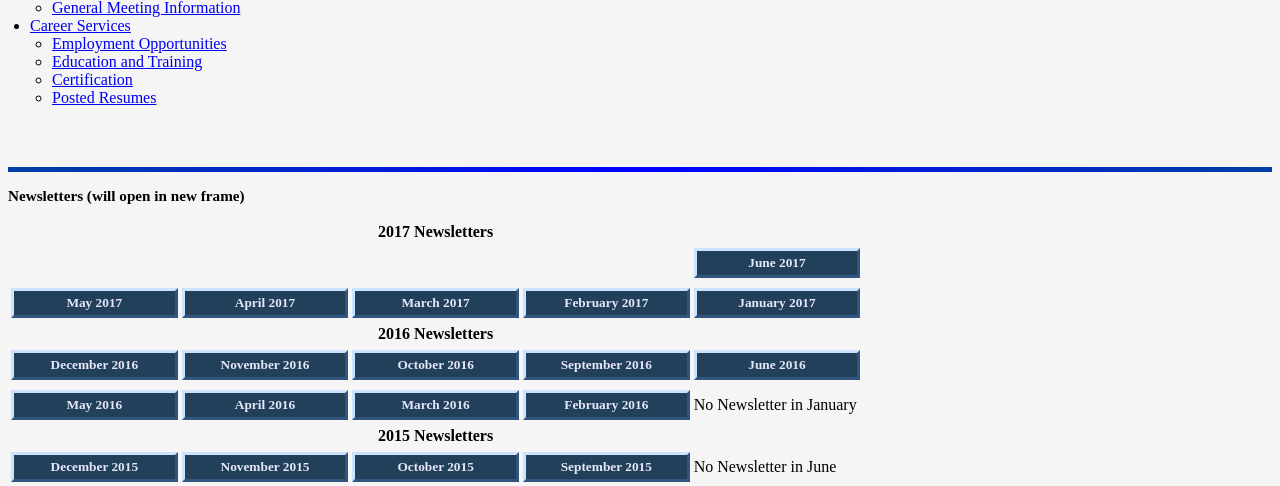
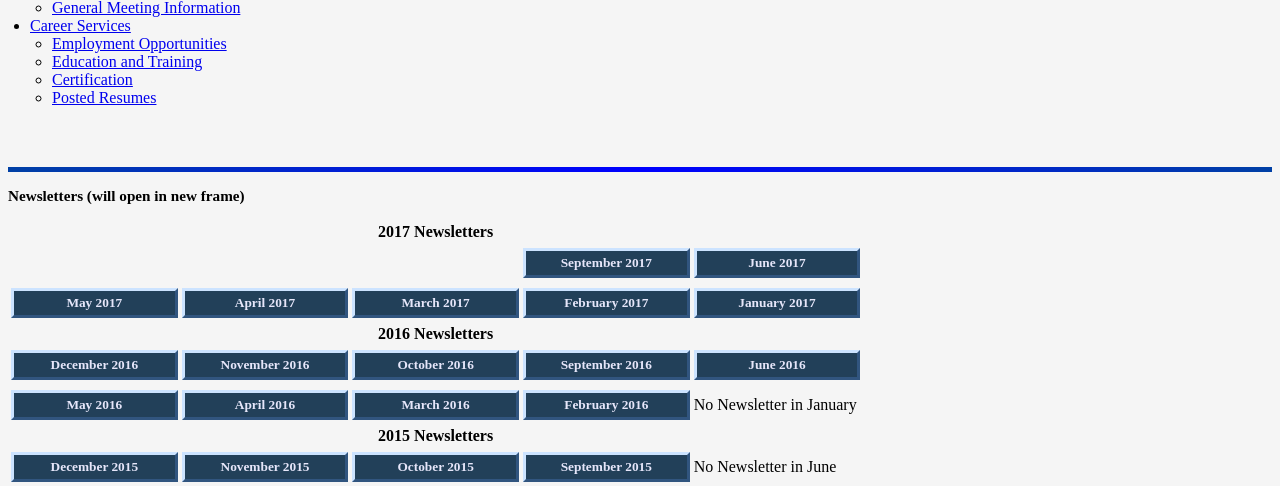
Before and after one commit to asqh0322/ASQ-Website, a PHP site: page /newsletter.php in a window 1280 px wide. Shown: the part 325-811 px from the top of the page. Run offline with PHP 8.4, Linux system fonts and the light colour scheme; some libraries are stand-ins or nearby versions.

Commit message:
Add September 2017 newsletter link

```diff
--- a/newsletter.php
+++ b/newsletter.php
@@ -27,7 +27,7 @@
 		<td></td>
 		<td></td>
 		<td></td>
-		<td></td>
+		<td><p class="tablebutton"><a href="http://www.asq-harrisburg.org/home_files/Harrisburg ASQ Newsletter September 2017.pdf" target="blank">September 2017</td>
 		<td class="td"><p class="tablebutton"><a href="http://www.asq-harrisburg.org/home_files/Harrisburg ASQ Newsletter June 2017.pdf" target="blank">June 2017</p>
 			</td>
 		</tr>
```
